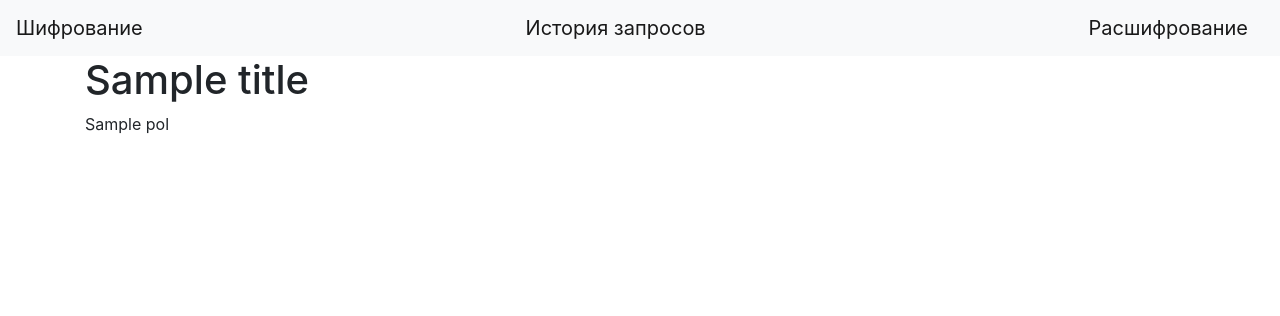
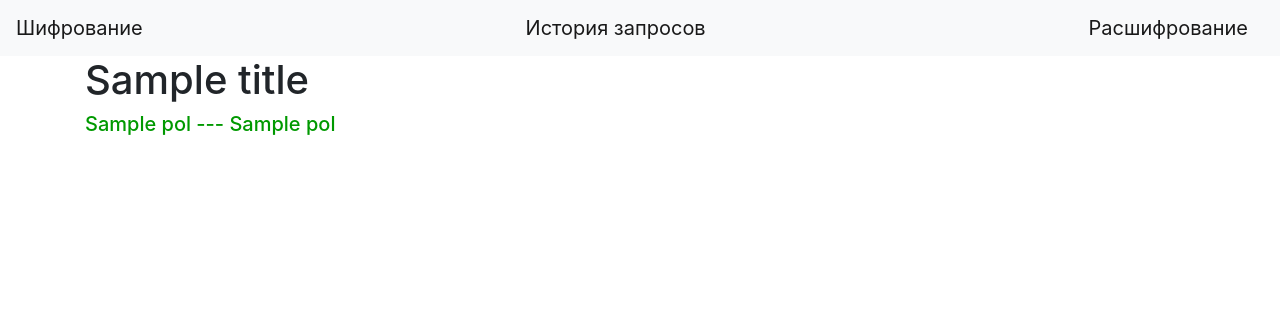
Before and after one commit to EffectMagical/cryptographer_python, a Flask app: template templates/history.html in a window 1280 px wide. Shown: the top 316 px of the page. Run offline with Flask 3, Linux system fonts and the light colour scheme; the template is opened without the code that fills it: most values are stand-ins (such as "Sample title", 1, 10 or a date in 2020); some libraries are stand-ins or nearby versions.

Commit message:
Update history.html

```diff
--- a/templates/history.html
+++ b/templates/history.html
@@ -2,8 +2,12 @@
 {% block content %}
 <h1>{{title}}</h1>
 <form action="" method="post" novalidate>
-    {% for i in pol %}
-        <p>{{i}}</p>
+    {% for i, r in pol %}
+        {% if r == 'шифрование' %}
+            <h5 style="color: #1f75fe">{{i+' '*10+'---'+' '*10+r}}</h5>
+        {% else %}
+            <h5 style="color: #009900">{{i+' '*10+'---'+' '*10+r}}</h5>
+        {% endif %}
     {% endfor %}
 </form>
 {% endblock %}
```
